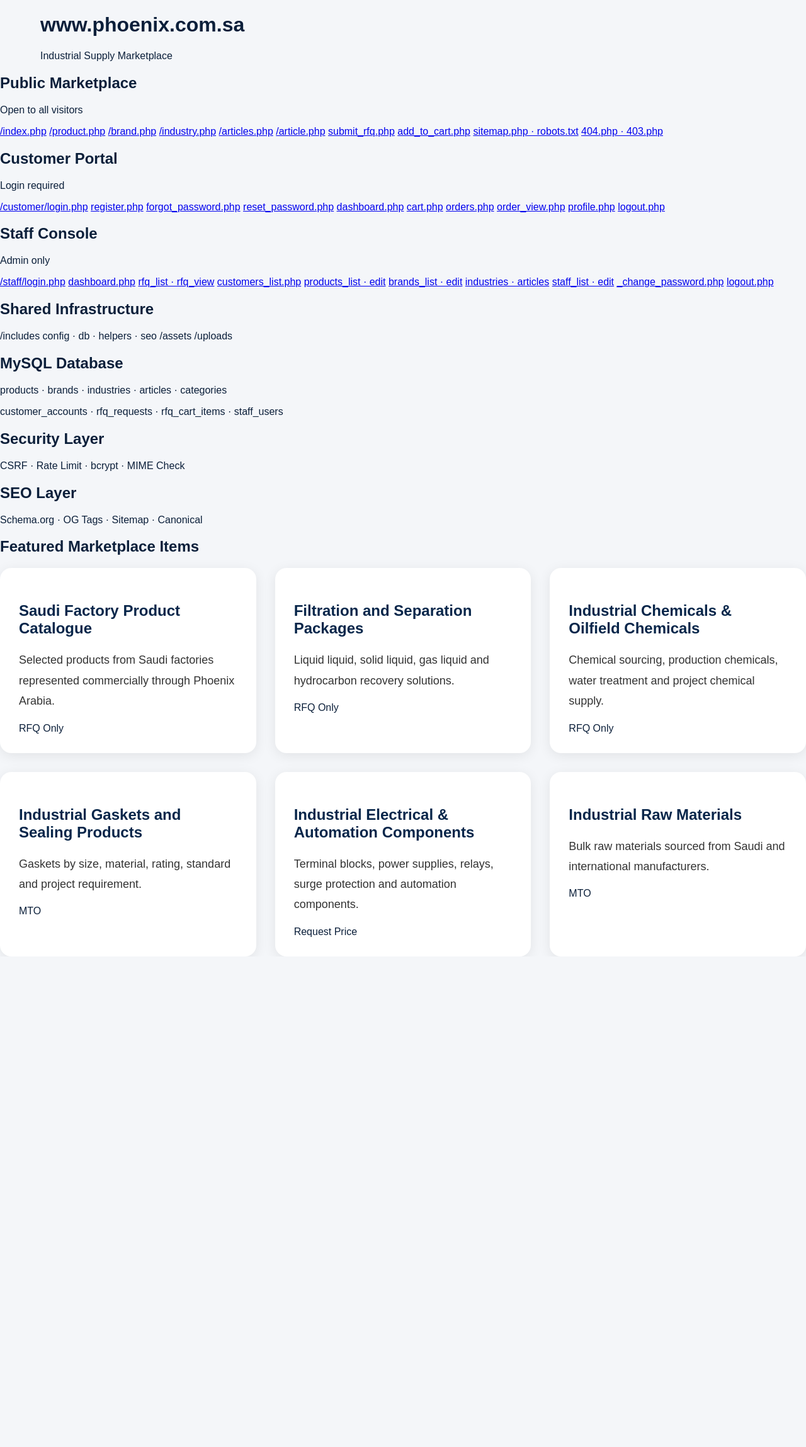
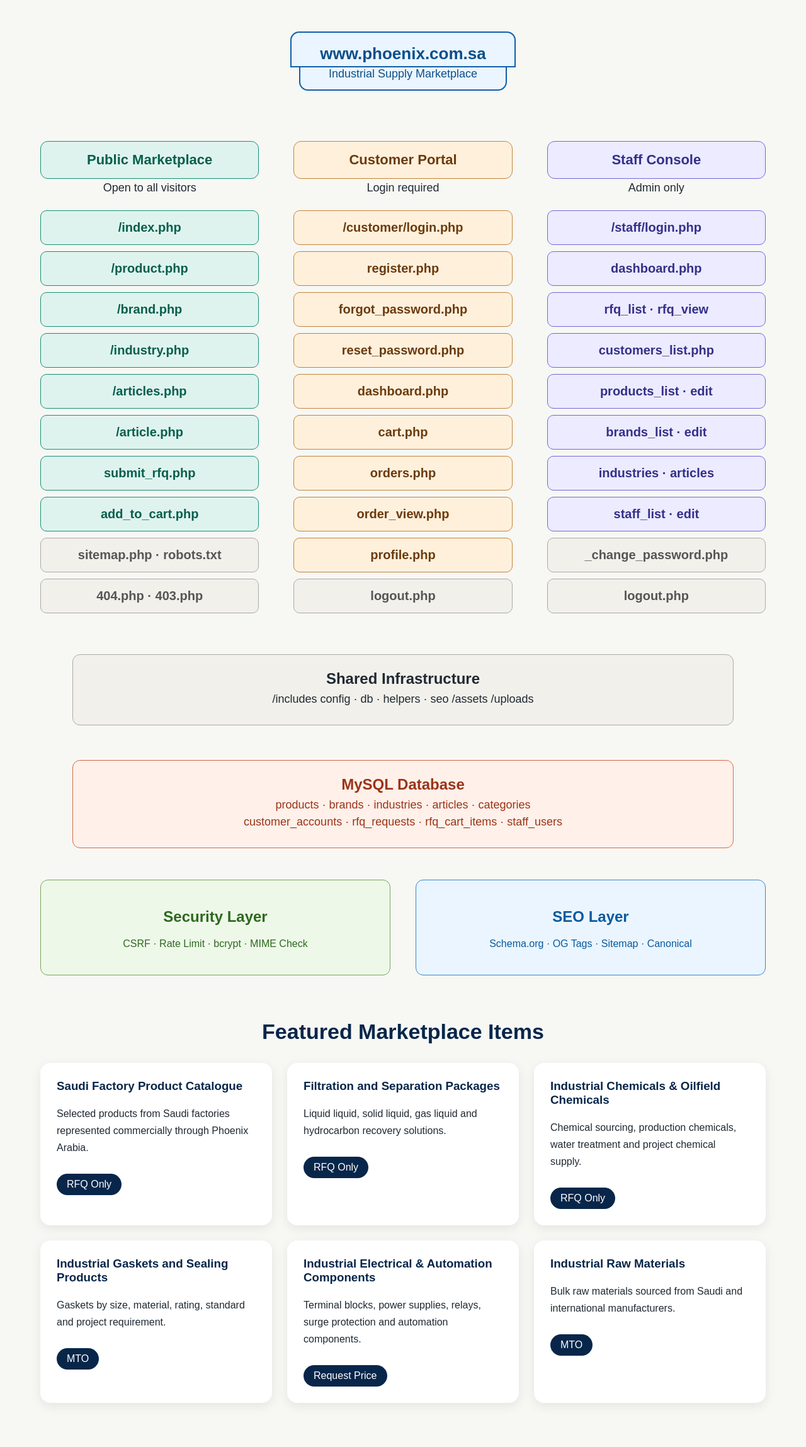
Before and after one commit to fahadcoventry/phoenix-arabia-website, a PHP site: page / in a window 1280 px wide. Shown: the whole page at 63% size. Before the commit the page ends 1488 px from the top, so only its background shows below. Run offline with PHP 8.4, Linux system fonts and the light colour scheme; data comes from the database, SQL or seed files in the repository.

Commit message:
Update styles in style.css for improved layout and design

```diff
--- a/assets/style.css
+++ b/assets/style.css
@@ -1,80 +1,225 @@
 body{
     margin:0;
     font-family:Arial,sans-serif;
-    background:#f4f6f9;
-    color:#0b1f3a;
+    background:#f7f7f4;
+    color:#1f2933;
 }
 
 .container{
     width:90%;
-    max-width:1180px;
-    margin:0 auto;
+    max-width:1100px;
+    margin:auto;
 }
 
-.hero{
-    background:#08264a;
-    color:#fff;
-    padding:80px 0;
-    border-bottom:5px solid #c8a24c;
+.top-hero{
+    padding:50px 0 25px;
+    text-align:center;
 }
 
-.hero h1{
-    font-size:64px;
-    margin:0 0 10px;
+.top-hero h1{
+    display:inline-block;
+    margin:0;
+    padding:18px 45px 4px;
+    border:2px solid #0f5fa8;
+    border-radius:14px 14px 0 0;
+    background:#eaf5ff;
+    color:#0b4f8a;
+    font-size:26px;
 }
 
-.hero p{
-    font-size:28px;
-    color:#d8dee8;
+.top-hero p{
+    margin:0 auto;
+    padding:0 45px 14px;
+    display:block;
+    width:max-content;
+    border:2px solid #0f5fa8;
+    border-top:0;
+    border-radius:0 0 14px 14px;
+    background:#eaf5ff;
+    color:#0b4f8a;
+    font-size:18px;
 }
 
-.products-section{
-    padding:60px 0;
+.site-map{
+    width:90%;
+    max-width:1200px;
+    margin:auto;
+    padding:20px 0 70px;
 }
 
-.products-section h2{
-    font-size:48px;
-    margin-bottom:40px;
+.map-grid{
+    display:grid;
+    grid-template-columns:repeat(3,1fr);
+    gap:55px;
+    margin-top:35px;
+}
+
+.map-column{
+    text-align:center;
+}
+
+.map-column h2{
+    margin:0;
+    padding:16px;
+    border-radius:12px;
+    font-size:22px;
+}
+
+.map-column p{
+    margin:4px 0 25px;
+    font-size:18px;
+}
+
+.map-column a{
+    display:block;
+    text-decoration:none;
+    margin:10px 0;
+    padding:15px 12px;
+    border-radius:10px;
+    font-size:20px;
+    font-weight:600;
+}
+
+.public h2,
+.public a{
+    background:#dff3ee;
+    border:1px solid #149174;
+    color:#075f4d;
+}
+
+.customer h2,
+.customer a{
+    background:#fff0dc;
+    border:1px solid #c1843a;
+    color:#6b3b0d;
+}
+
+.staff h2,
+.staff a{
+    background:#ecebff;
+    border:1px solid #7267d8;
+    color:#34308a;
+}
+
+.map-column a.shared{
+    background:#f1f0ea;
+    border:1px solid #aaa;
+    color:#555;
+}
+
+.infra-box,
+.database-box{
+    margin:55px auto 0;
+    padding:24px;
+    text-align:center;
+    border-radius:12px;
+    max-width:1000px;
+}
+
+.infra-box{
+    background:#f1f0ea;
+    border:1px solid #aaa;
+}
+
+.database-box{
+    background:#fff0ea;
+    border:1px solid #d36b43;
+    color:#9b3417;
+}
+
+.infra-box h2,
+.database-box h2{
+    margin:0 0 8px;
+}
+
+.infra-box p,
+.database-box p{
+    margin:6px 0;
+    font-size:18px;
+}
+
+.bottom-layer{
+    display:grid;
+    grid-template-columns:1fr 1fr;
+    gap:40px;
+    margin-top:50px;
+}
+
+.security-box,
+.seo-box{
+    text-align:center;
+    padding:24px;
+    border-radius:12px;
+}
+
+.security-box{
+    background:#eef8e9;
+    border:1px solid #75a85b;
+    color:#2d691f;
+}
+
+.seo-box{
+    background:#eaf5ff;
+    border:1px solid #3986c8;
+    color:#075a9f;
+}
+
+.products-preview{
+    margin-top:70px;
+}
+
+.products-preview h2{
+    text-align:center;
+    font-size:34px;
     color:#08264a;
 }
 
 .products-grid{
     display:grid;
-    grid-template-columns:repeat(auto-fit,minmax(320px,1fr));
-    gap:30px;
+    grid-template-columns:repeat(auto-fit,minmax(280px,1fr));
+    gap:24px;
+    margin-top:30px;
 }
 
 .product-card{
     background:#fff;
-    border-radius:18px;
-    padding:30px;
-    box-shadow:0 4px 20px rgba(0,0,0,0.08);
+    border-radius:16px;
+    padding:26px;
+    box-shadow:0 5px 18px rgba(0,0,0,0.08);
 }
 
 .product-card h3{
-    font-size:24px;
-    margin-bottom:20px;
     color:#08264a;
+    margin-top:0;
 }
 
 .product-card p{
-    font-size:18px;
-    line-height:1.8;
-    color:#333;
+    line-height:1.7;
 }
 
-.product-meta{
-    margin-top:18px;
-    font-size:16px;
-    color:#555;
+.product-card span{
+    display:inline-block;
+    margin-top:12px;
+    padding:8px 16px;
+    background:#08264a;
+    color:#fff;
+    border-radius:20px;
 }
 
-.badge{
-    display:inline-block;
-    background:#08264a;
-    color:#fff;
-    padding:8px 16px;
-    border-radius:30px;
-    font-size:14px;
-    margin-top:20px;
+@media(max-width:900px){
+    .map-grid,
+    .bottom-layer{
+        grid-template-columns:1fr;
+    }
+
+    .top-hero h1{
+        font-size:22px;
+        padding:16px 24px 4px;
+    }
+
+    .top-hero p{
+        width:auto;
+        max-width:80%;
+        padding:0 24px 14px;
+    }
 }
```
